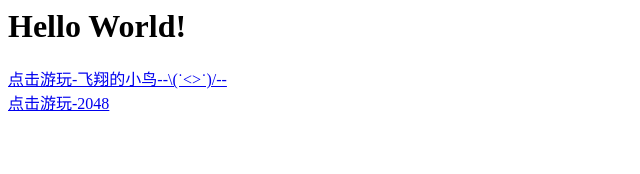
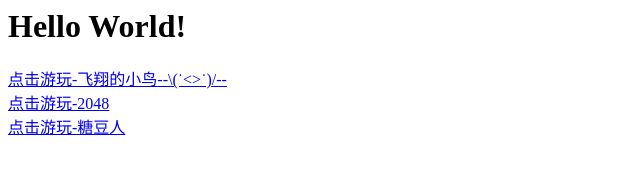
Before and after one commit to ian171/ian171.github.io, a plain HTML site: page index.html in a window 1280 px wide. Shown: the whole page, without its empty margins (0-640 px from the left). Drawn offline with Linux system fonts and the light colour scheme.

Commit message:
Update index.html

```diff
--- a/index.html
+++ b/index.html
@@ -7,5 +7,6 @@
         <h1>Hello World!</h1>
         <a href="https://ian171.github.io/Bird/">点击游玩-飞翔的小鸟--\(˙<>˙)/--<br></a>
         <a href="https://ian171.github.io/2048">点击游玩-2048<br></a>
+        <a href="https://ian171.github.io/pacman">点击游玩-糖豆人<br></a>
     </body>
 </html>
```
